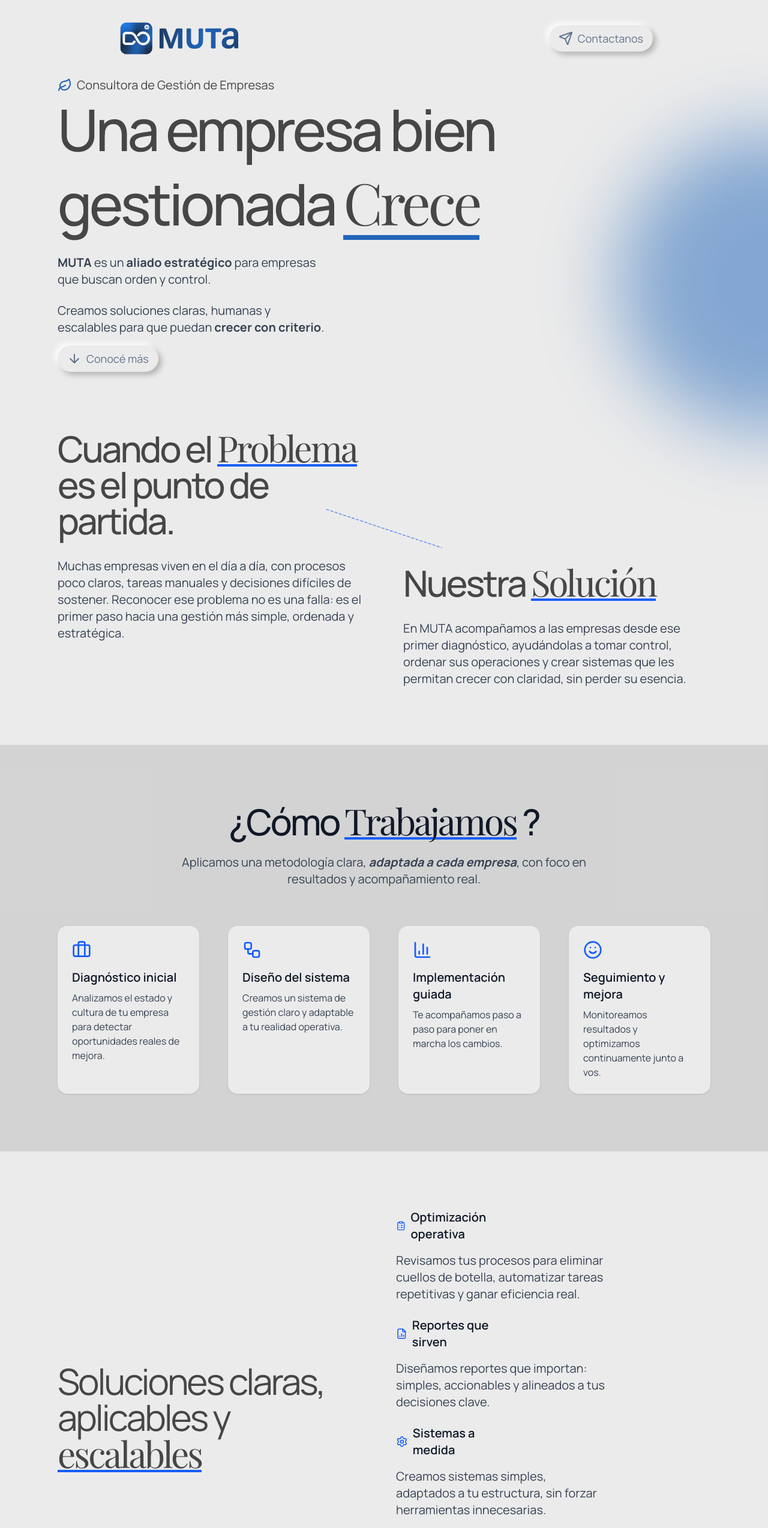
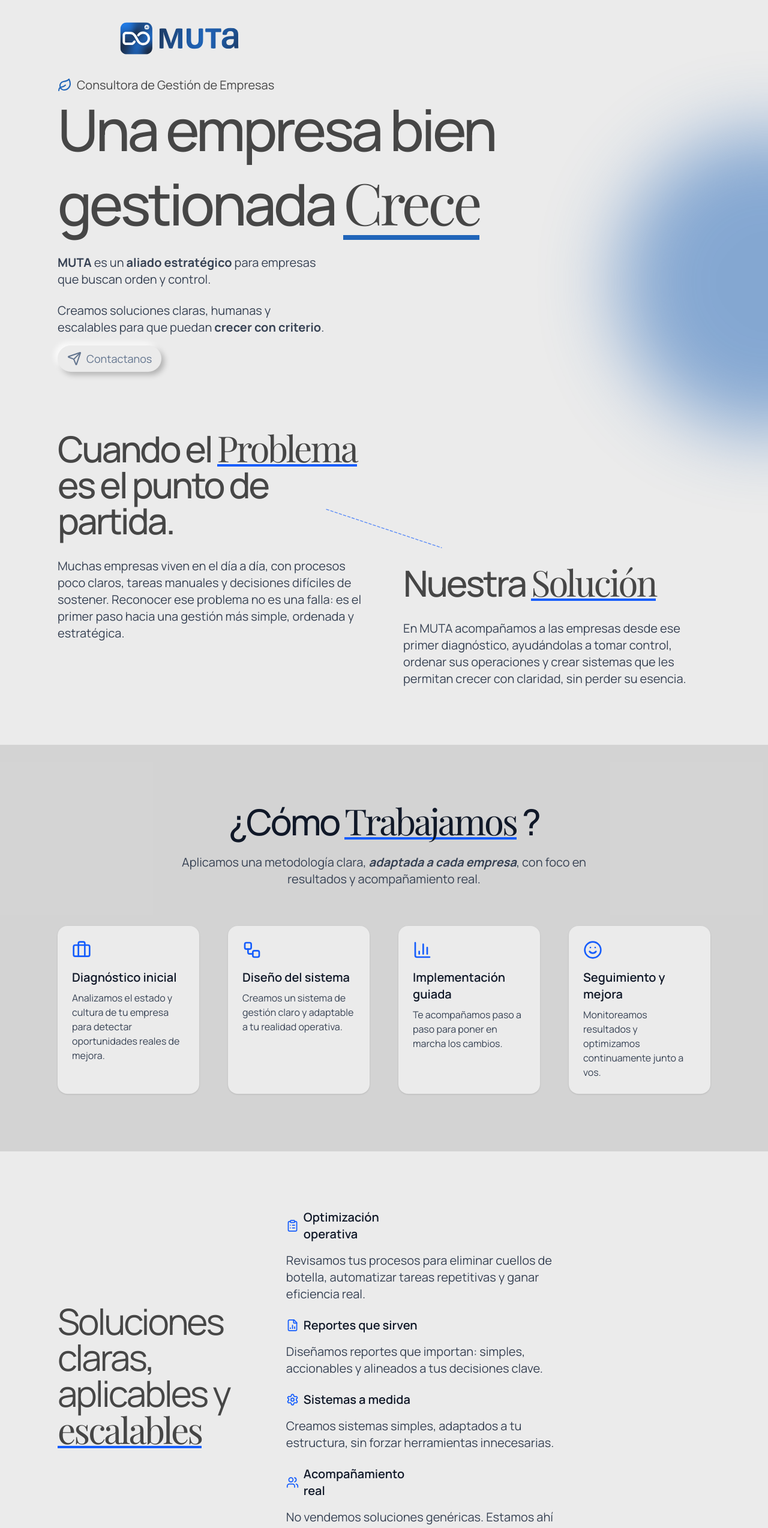
Before and after one commit to BautiCentorbi/bepass.ar, a Next.js app: page / in a window 1280 px wide. Shown: the top 2548 px of the page at 60% size. Built offline with nearby package versions, Linux system fonts and the light colour scheme.

Commit message:
SolutionsSection

```diff
--- a/app/components/Hero.tsx
+++ b/app/components/Hero.tsx
@@ -1,8 +1,7 @@
 import React from "react";
 import { Playfair_Display } from "next/font/google";
-import { ArrowDown, Leaf } from "lucide-react";
+import { Send, Leaf } from "lucide-react";
 import NeumorphismButton from "./ui/NeumorphismButton";
-import Link from "next/link";
 
 const playfair = Playfair_Display({
   subsets: ["latin"],
@@ -13,24 +12,27 @@ const playfair = Playfair_Display({
 const Hero = () => {
   return (
     <section className="relative flex items-end justify-start w-full h-full 2xl:my-16 gap-8 px-8 md:px-24 2xl:px-48">
-      <div className="absolute bottom-0 right-0 w-[200px] h-[300px] md:w-[500px] md:h-[500px] 2xl:w-[700px] 2xl:h-[700px] bg-primary rounded-full blur-3xl translate-x-1/2 2xl:translate-x-1/2 translate-y-1/5 2xl:translate-y-1/2 opacity-50 pointer-events-none z-0"></div>
+      {/* Fondo decorativo */}
+      <div className="absolute bottom-0 right-0 w-[200px] h-[300px] md:w-[500px] md:h-[500px] 2xl:w-[700px] 2xl:h-[700px] bg-primary rounded-full blur-3xl translate-x-1/2 2xl:translate-x-1/2 translate-y-1/5 2xl:translate-y-1/2 opacity-50 pointer-events-none z-0" />
 
+      {/* Contenido */}
       <div className="flex flex-col max-w-5xl">
-        <div className="flex gap-2 items-center ">
+        <div className="flex gap-2 items-center">
           <Leaf className="w-6 h-6 text-primary" />
           <h2 className="text-xl">Consultora de Gestión de Empresas</h2>
         </div>
-        <h1 className="text-5xl md:text-8xl 2xl:text-9xl  font-semibold text-title_color tracking-tighter leading-tight">
+
+        <h1 className="text-5xl md:text-8xl 2xl:text-9xl font-semibold text-title_color tracking-tighter leading-tight">
           <span className="font-medium">Una empresa</span>
           <span className="font-medium"> bien gestionada </span>
           <span className="relative inline-block">
             <span className={`${playfair.className} font-bold italic z-10`}>
-              {" "}
-              Crece
+              {" "}Crece
             </span>
-            <span className="absolute bottom-0 left-0 w-full h-2 bg-primary z-0"></span>
+            <span className="absolute bottom-0 left-0 w-full h-2 bg-primary z-0" />
           </span>
         </h1>
+
         <div className="max-w-md">
           <div className="mb-4">
             <p className="mt-6 text-lg md:text-xl 2xl:text-2xl text-gray-700 max-w-xl">
@@ -43,11 +45,13 @@ const Hero = () => {
               <span className="font-bold">crecer con criterio</span>.
             </p>
           </div>
-          <Link href="#problem" >
-            <NeumorphismButton ariaLabel="Conocé más" label="Conocé más">
-              <ArrowDown />
-            </NeumorphismButton>
-          </Link>
+
+          <NeumorphismButton
+            ariaLabel="Contactanos"
+            label="Contactanos"
+          >
+            <Send />
+          </NeumorphismButton>
         </div>
       </div>
     </section>
--- a/app/components/SolutionsSection.tsx
+++ b/app/components/SolutionsSection.tsx
@@ -1,42 +1,46 @@
-'use client';
+"use client";
 
-import { ClipboardList, Settings, FileBarChart2, Users } from 'lucide-react';
-import { Playfair_Display } from 'next/font/google';
+import { ClipboardList, Settings, FileBarChart2, Users } from "lucide-react";
+import { Playfair_Display } from "next/font/google";
 
 const playfair = Playfair_Display({
-  subsets: ['latin'],
-  weight: '400',
-  style: 'italic',
+  subsets: ["latin"],
+  weight: "400",
+  style: "italic",
 });
 
 const solutions = [
   {
     icon: <ClipboardList className="w-6 h-6 text-blue-600" />,
-    title: 'Optimización operativa',
-    description: 'Revisamos tus procesos para eliminar cuellos de botella, automatizar tareas repetitivas y ganar eficiencia real.'
+    title: "Optimización operativa",
+    description:
+      "Revisamos tus procesos para eliminar cuellos de botella, automatizar tareas repetitivas y ganar eficiencia real.",
   },
   {
     icon: <FileBarChart2 className="w-6 h-6 text-blue-600" />,
-    title: 'Reportes que sirven',
-    description: 'Diseñamos reportes que importan: simples, accionables y alineados a tus decisiones clave.'
+    title: "Reportes que sirven",
+    description:
+      "Diseñamos reportes que importan: simples, accionables y alineados a tus decisiones clave.",
   },
   {
     icon: <Settings className="w-6 h-6 text-blue-600" />,
-    title: 'Sistemas a medida',
-    description: 'Creamos sistemas simples, adaptados a tu estructura, sin forzar herramientas innecesarias.'
+    title: "Sistemas a medida",
+    description:
+      "Creamos sistemas simples, adaptados a tu estructura, sin forzar herramientas innecesarias.",
   },
   {
     icon: <Users className="w-6 h-6 text-blue-600" />,
-    title: 'Acompañamiento real',
-    description: 'No vendemos soluciones genéricas. Estamos ahí para ayudarte a sostener el cambio con criterio.'
+    title: "Acompañamiento real",
+    description:
+      "No vendemos soluciones genéricas. Estamos ahí para ayudarte a sostener el cambio con criterio.",
   },
 ];
 
 const SolutionsSection = () => {
   return (
-    <section className="relative py-24 px-6 md:px-24">
-      <div className="flex flex-col md:flex-row items-center">
-        <h2 className="max-w-2xl text-4xl md:text-6xl font-mediumt text-title_color tracking-tighter leading-tighter">
+    <section className="relative py-24 px-6 md:px-24 2xl:px-48 w-full">
+      <div className="flex flex-col md:flex-row items-center justify-center gap-12 w-full">
+        <h2 className="w-lg text-4xl md:text-6xl font-mediumt text-title_color tracking-tighter leading-tighter">
           Soluciones claras, aplicables y{" "}
           <span className="relative inline-block">
             <span className="relative z-10 italic font-bold">
@@ -45,20 +49,20 @@ const SolutionsSection = () => {
             <span className="absolute bottom-0 left-0 w-full h-1 bg-blue-600 z-0"></span>
           </span>{" "}
         </h2>
-        <div className="md:ml-12 space-y-6">
+        <div className="space-y-6 w-full">
           {solutions.map((solution, index) => (
             <div
               key={index}
-              className="flex flex-col md:items-start gap-4"
+              className="flex flex-col md:items-start gap-4 w-full"
             >
               <div className="flex items-center gap-2 w-full md:w-1/3">
                 {solution.icon}
-                <h3 className="text-xl font-semibold text-gray-900">
+                <h3 className="text-xl font-semibold text-gray-900 w-full">
                   {solution.title}
                 </h3>
               </div>
               <div className="w-full md:w-2/3">
-                <p className="text-gray-700 text-lg md:text-xl">
+                <p className="text-gray-700 text-lg md:text-xl w-full">
                   {solution.description}
                 </p>
               </div>
@@ -66,7 +70,6 @@ const SolutionsSection = () => {
           ))}
         </div>
       </div>
-
     </section>
   );
 };
--- a/app/components/ui/Header.tsx
+++ b/app/components/ui/Header.tsx
@@ -3,8 +3,6 @@
 import React from "react";
 import { motion } from "motion/react";
 import Image from "next/image";
-import NeumorphismButton from "./NeumorphismButton";
-import { Send } from "lucide-react";
 
 const Header = () => {
   return (
@@ -12,7 +10,7 @@ const Header = () => {
       initial={{ opacity: 0 }}
       animate={{ opacity: 1 }}
       transition={{ duration: 0.5 }}
-      className="max-w-[1440px] flex justify-between items-center mx-8 md:mx-48 2xl:mx-56 h-32"
+      className="max-w-[1440px] flex justify-start items-center mx-8 md:mx-48 2xl:mx-56 h-32"
     >
       <Image
         src="/images/MUTA-Logo_Header.svg"
@@ -20,9 +18,6 @@ const Header = () => {
         width={214}
         height={120}
       />
-      <NeumorphismButton ariaLabel="Contactanos" label="Contactanos">
-        <Send />
-      </NeumorphismButton>
     </motion.header>
   );
 };
--- a/app/components/ui/NeumorphismButton.tsx
+++ b/app/components/ui/NeumorphismButton.tsx
@@ -1,8 +1,9 @@
-interface NeumorphismButtonProps {
+interface NeumorphismButtonProps extends React.ButtonHTMLAttributes<HTMLButtonElement> {
   label: string;
   ariaLabel: string;
   children: React.ReactNode;
 }
+
 
 const NeumorphismButton = ({ label, ariaLabel, children }: NeumorphismButtonProps) => {
   return (
```
Lines whose indentation alone changed are shown as unchanged.
